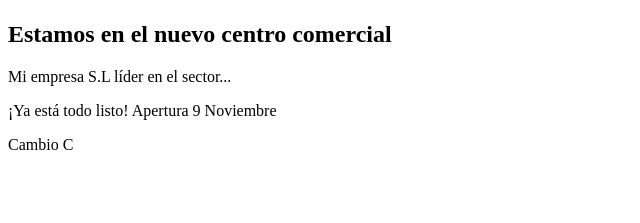
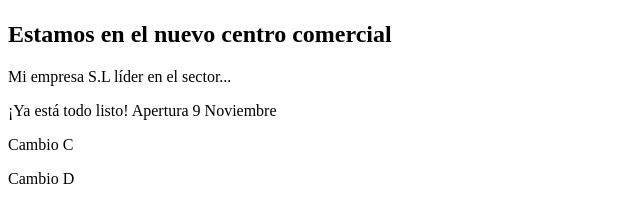
Before and after one commit to dpactir2707/Prueba, a plain HTML site: page index.html in a window 1280 px wide. Shown: the part 59-282 px from the top of the page, without its empty margins (0-640 px from the left). Drawn offline with Linux system fonts and the light colour scheme.

Commit message:
Cambio D

```diff
--- a/index.html
+++ b/index.html
@@ -11,5 +11,6 @@
     <p>Mi empresa S.L líder en el sector...</p>
     <p>¡Ya está todo listo! Apertura 9 Noviembre</p>
     <p>Cambio C</p>
+    <p>Cambio D</p>
 </body>
 </html>
```
